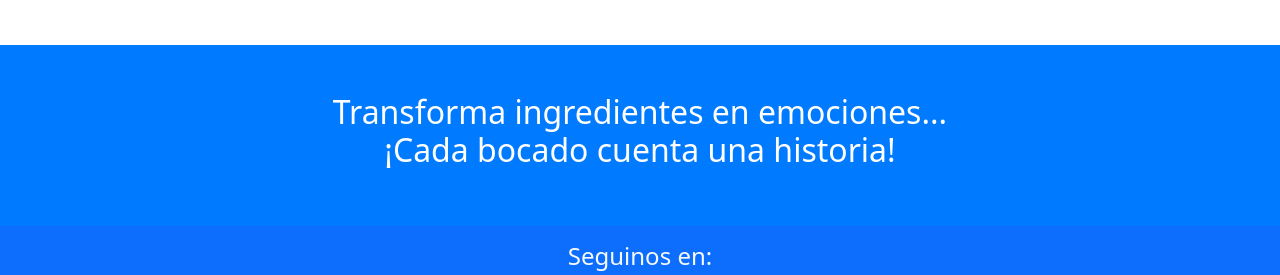
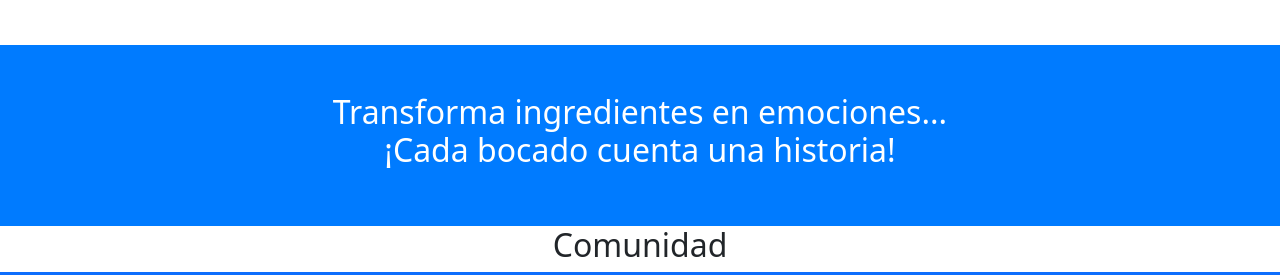
Before and after one commit to marcos-gonzalez07/practicaGrupalGit2, a plain HTML site: page index.html in a window 1280 px wide. Shown: the part 1133-1408 px from the top of the page. Drawn offline with nearby package versions, Linux system fonts and the light colour scheme.

Commit message:
titulo comunidad

```diff
--- a/index.html
+++ b/index.html
@@ -128,6 +128,8 @@
           historia!
         </h2>
       </article>
+       <!--seccion comunidad-->
+        <h2 class="text-center">Comunidad</h2>
     </main>
     <!--footer-->
     <footer class="bg-primary py-3">
```
